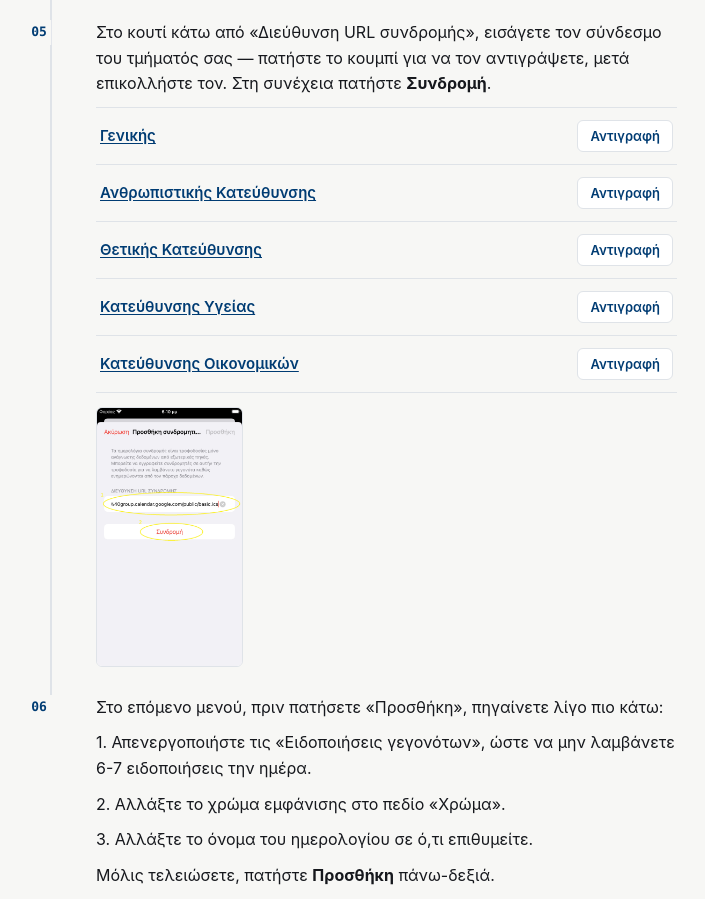
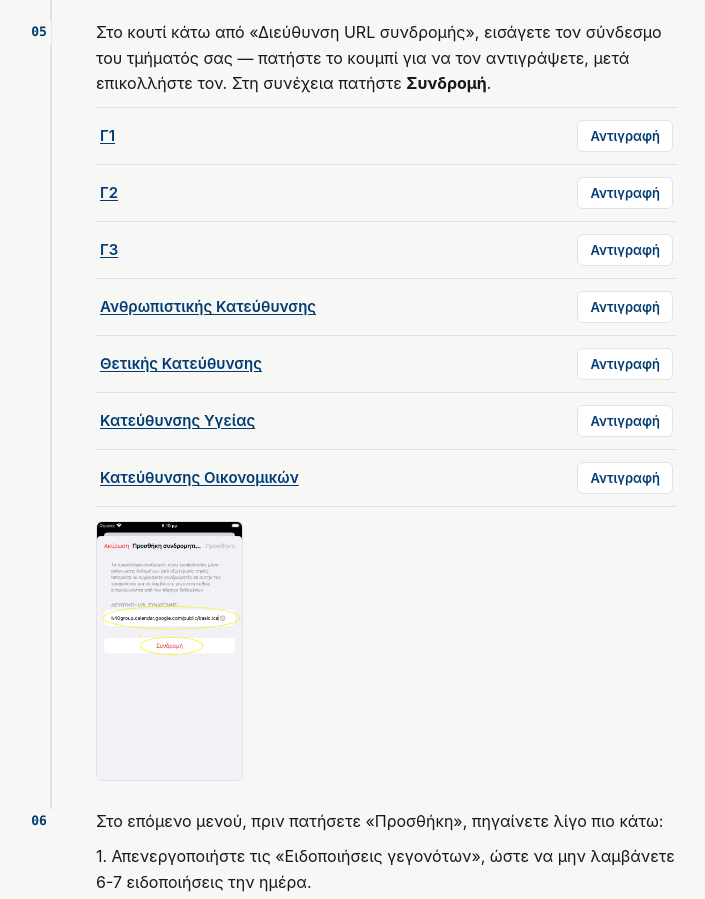
Before and after one commit to leonampa/leonampa.github.io, a plain HTML site: page sr/gcal-ios/index.html in a window 1280 px wide. Shown: the part 1580-2479 px from the top of the page, without its empty margins (283-988 px from the left). Drawn offline with Linux system fonts and the light colour scheme.

Commit message:
Added Γ2 and Γ3's calendars

```diff
--- a/sr/calendars.js
+++ b/sr/calendars.js
@@ -3,8 +3,16 @@
 // calendar ID — every guide page (PC, iOS, Android) reads from here.
 window.CALENDARS = [
   {
-    name: "Γενικής",
+    name: "Γ1",
     cid: "MWNjODMxZDliZDZhZGU1OTE0NDk0YjYwMDU0OWE0ZThhOTA5YTEyYmRmNTU1NzM4MDBlNTEzNzZkY2M5YjQzZkBncm91cC5jYWxlbmRhci5nb29nbGUuY29t"
+  },
+  {
+    name: "Γ2",
+    cid: "YjQxNTRhMTMxMDMzZmJkOGIwYzI0YzliOTE3NDk2YjM4MTM1ZGMyNjg1MmY0MmM1MDAxMmZiNWU1Njk2YzkwNkBncm91cC5jYWxlbmRhci5nb29nbGUuY29t"
+  },
+  {
+    name: "Γ3",
+    cid: "ZjUwN2Y0MmM0OWFjZTRhYjNjMmY2YzljMTMyNWQ3NmM1MjczZjQwMDAzYTA3ZjJmZGExNjdlMDcyNDllMTJmZkBncm91cC5jYWxlbmRhci5nb29nbGUuY29t"
   },
   {
     name: "Ανθρωπιστικής Κατεύθυνσης",
```
Also changed, not shown: sr/gcal/index.html (+2 -2 lines).
